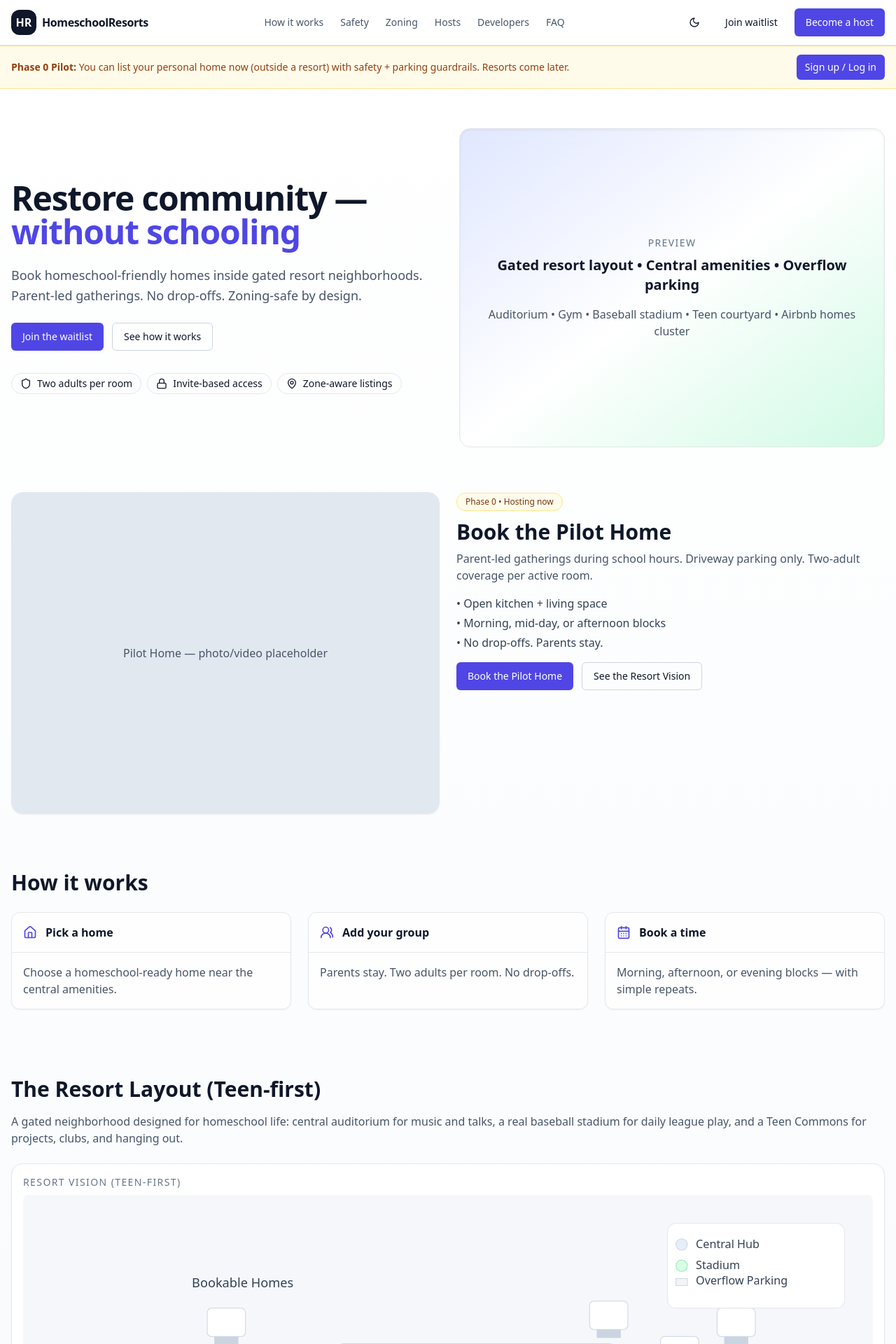
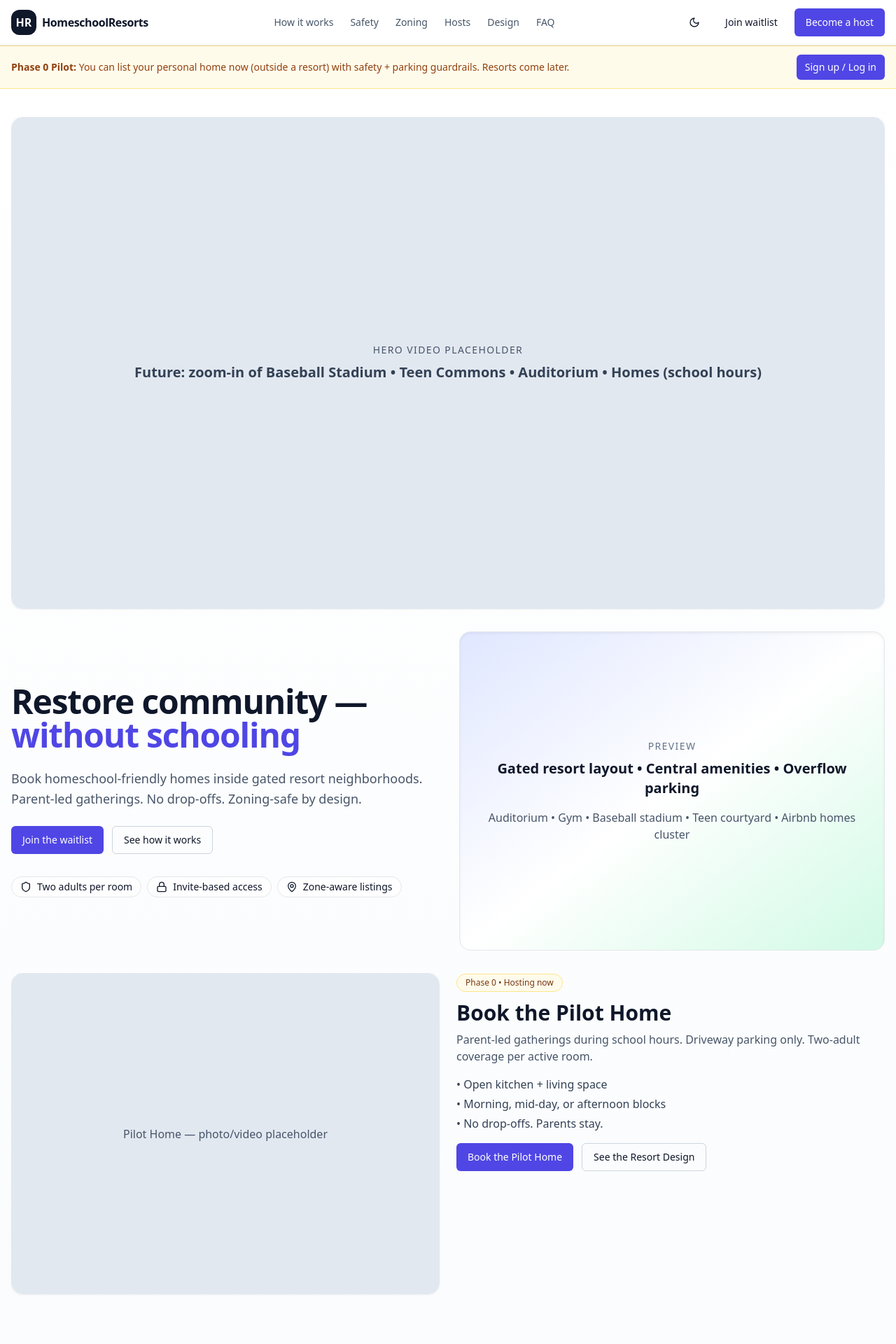
Before and after one commit to homeschoolresorts/homeschool-resorts, a Next.js app: page / in a window 1280 px wide. Shown: the top 1920 px of the page at 70% size. Built offline with nearby package versions, Linux system fonts and the light colour scheme.

Commit message:
Update page.tsx
Revision Aug 9 4:16PM

```diff
--- a/app/page.tsx
+++ b/app/page.tsx
@@ -29,7 +29,7 @@ export default function Landing() {
   const [submitted, setSubmitted] = useState(false);
   const [darkMode, setDarkMode] = useState(false);
 
-  // Needed for banner + modals
+  // Banner + modals
   const [user, setUser] = useState<any>(null);
   const [showLogin, setShowLogin] = useState(false);
   const [showHostWizard, setShowHostWizard] = useState(false);
@@ -70,7 +70,7 @@ export default function Landing() {
             <a href="#safety" className="hover:text-slate-900/80 text-slate-600 dark:text-slate-300 transition-colors">Safety</a>
             <a href="#zones" className="hover:text-slate-900/80 text-slate-600 dark:text-slate-300 transition-colors">Zoning</a>
             <a href="#hosts" className="hover:text-slate-900/80 text-slate-600 dark:text-slate-300 transition-colors">Hosts</a>
-            <a href="#dev" className="hover:text-slate-900/80 text-slate-600 dark:text-slate-300 transition-colors">Developers</a>
+            <a href="#design" className="hover:text-slate-900/80 text-slate-600 dark:text-slate-300 transition-colors">Design</a>
             <a href="#faq" className="hover:text-slate-900/80 text-slate-600 dark:text-slate-300 transition-colors">FAQ</a>
           </nav>
           <div className="flex items-center gap-2">
@@ -100,8 +100,22 @@ export default function Landing() {
         <HostWizard user={user} onClose={() => setShowHostWizard(false)} />
       )}
 
-      {/* Hero */}
-      <section className="mx-auto max-w-7xl px-4 pt-14 pb-16">
+      {/* HERO — video/render placeholder (NEW) */}
+      <section id="hero-video" className="mx-auto max-w-7xl px-4 pt-10 pb-8">
+        <div className="rounded-2xl overflow-hidden border border-slate-200 dark:border-slate-800 shadow-sm">
+          <div className="aspect-[16/9] bg-slate-200 dark:bg-slate-800 grid place-items-center">
+            <div className="text-center p-6">
+              <div className="text-sm uppercase tracking-widest text-slate-600 dark:text-slate-300">Hero Video Placeholder</div>
+              <div className="mt-2 text-xl font-semibold text-slate-700 dark:text-slate-200">
+                Future: zoom-in of Baseball Stadium • Teen Commons • Auditorium • Homes (school hours)
+              </div>
+            </div>
+          </div>
+        </div>
+      </section>
+
+      {/* Hero copy */}
+      <section className="mx-auto max-w-7xl px-4 pb-8">
         <div className="grid md:grid-cols-2 gap-8 items-center">
           <motion.div variants={fade} initial="hidden" animate="show" className="space-y-6">
             <h1 className="text-3xl md:text-5xl font-bold tracking-tight">
@@ -132,7 +146,7 @@ export default function Landing() {
         </div>
       </section>
 
-      {/* Pilot Home (NEW) */}
+      {/* Pilot Home */}
       <section id="pilot-home" className="mx-auto max-w-7xl px-4 pb-8">
         <div className="grid md:grid-cols-2 gap-6 items-start">
           <div className="rounded-2xl overflow-hidden border border-slate-200 dark:border-slate-800 shadow-sm">
@@ -156,8 +170,8 @@ export default function Landing() {
             </ul>
             <div className="flex gap-3">
               <Button onClick={() => alert("Booking flow placeholder")}>Book the Pilot Home</Button>
-              <Button variant="outline" onClick={() => document.getElementById("vision")?.scrollIntoView({behavior: "smooth"})}>
-                See the Resort Vision
+              <Button variant="outline" onClick={() => document.getElementById("design")?.scrollIntoView({behavior: "smooth"})}>
+                See the Resort Design
               </Button>
             </div>
           </div>
@@ -184,12 +198,12 @@ export default function Landing() {
         </div>
       </section>
 
-      {/* Resort Vision (NEW) */}
-      <section id="vision" className="mx-auto max-w-7xl px-4 py-12">
-        <h2 className="text-2xl md:text-3xl font-semibold mb-4">The Resort Layout (Teen-first)</h2>
+      {/* How the resort is designed (diagram moved here) */}
+      <section id="design" className="mx-auto max-w-7xl px-4 py-12">
+        <h2 className="text-2xl md:text-3xl font-semibold mb-4">How the resort is designed</h2>
         <p className="text-slate-600 dark:text-slate-300 mb-6">
-          A gated neighborhood designed for homeschool life: central auditorium for music and talks,
-          a real baseball stadium for daily league play, and a Teen Commons for projects, clubs, and hanging out.
+          Teen-first: a central auditorium for performances and talks, a real baseball stadium for daily league play,
+          and a Teen Commons for projects, clubs, and hanging out. Bookable homes cluster around the hub, with clear overflow parking.
         </p>
         <AerialPlan />
       </section>
```
